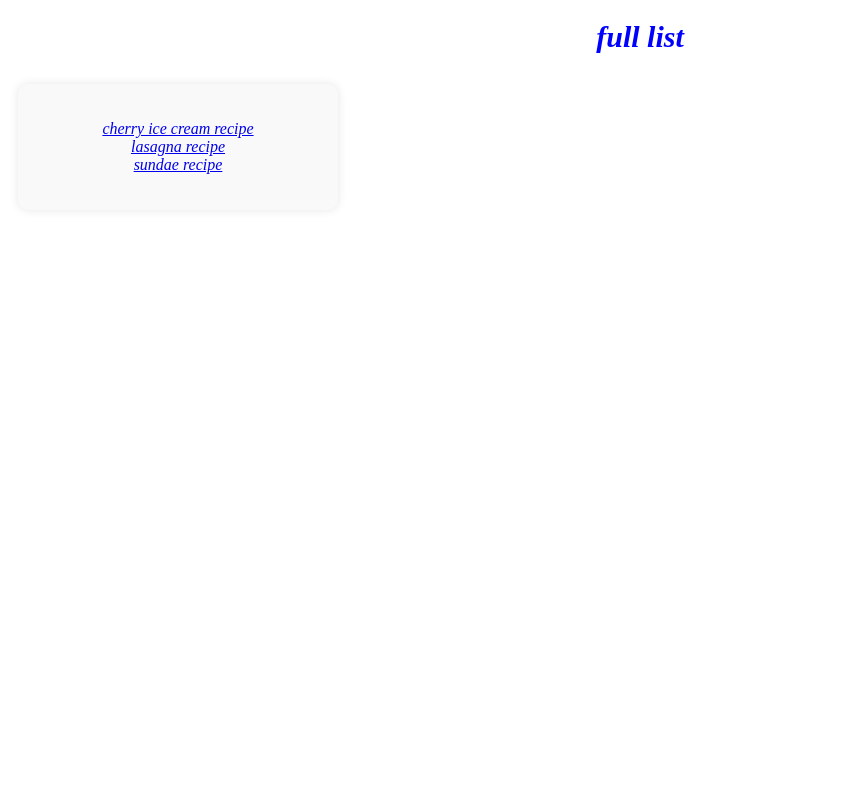
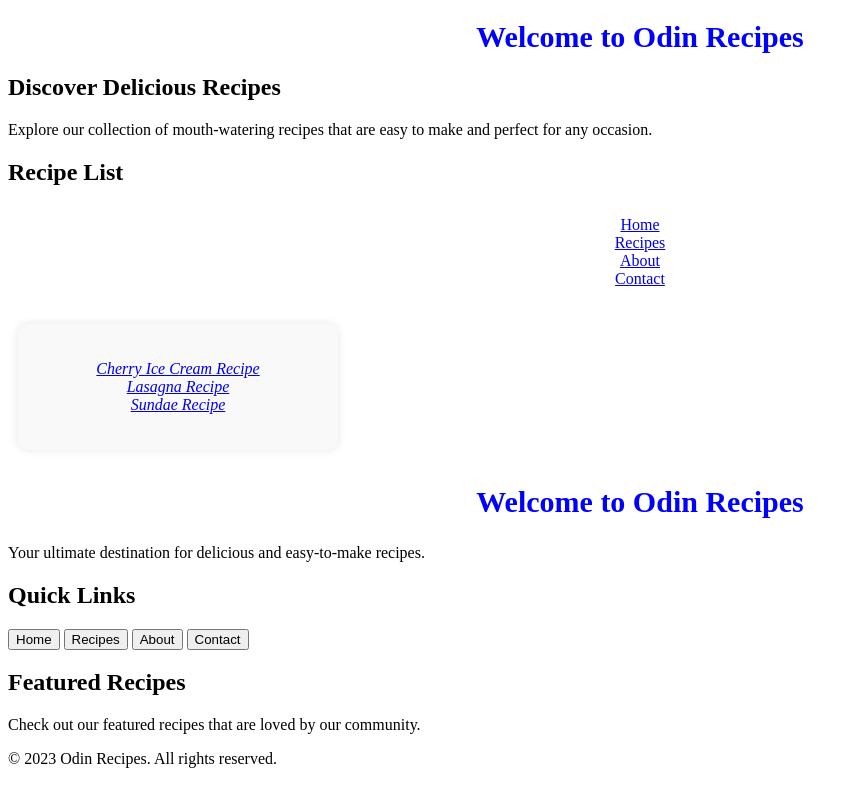
Before and after one commit to Frankiexxiv/odin-recipes, a plain HTML site: page index.html in a window 1280 px wide. Shown: the whole page, without its empty margins (0-858 px from the left). Drawn offline with Linux system fonts and the light colour scheme.

Commit message:
Updated the file to make it like a modern landing page

```diff
--- a/index.html
+++ b/index.html
@@ -6,15 +6,51 @@
     <meta name="viewport" content="width=device-width, initial-scale=1.0">
     <link rel="stylesheet" href="./static/styles.css">
   </head>
-
   <body>
-    <h1><strong><em>full list</em></strong></h1>
-    <div class="card">
-      <ul>
-        <li><a href="./recipes/cherry.html" title="Cherry Ice Cream Recipe"><em>cherry ice cream recipe</em></a></li>
-        <li><a href="./recipes/lasagna.html" title="Lasagna Recipe"><em>lasagna recipe</em></a></li>
-        <li><a href="./recipes/sundae.html" title="Sundae Recipe"><em>sundae recipe</em></a></li>
-      </ul>
+    <header class="header">
+      <h1>Welcome to Odin Recipes</h1>
+    </header>
+    <div class="container">
+      <section class="intro">
+        <h2>Discover Delicious Recipes</h2>
+        <p>Explore our collection of mouth-watering recipes that are easy to make and perfect for any occasion.</p>
+      </section>
+      <section class="recipes">
+        <h2>Recipe List</h2>
+        <nav class="navbar">
+          <ul>
+            <li><a href="#home">Home</a></li>
+            <li><a href="#recipes">Recipes</a></li>
+            <li><a href="#about">About</a></li>
+            <li><a href="#contact">Contact</a></li>
+          </ul>
+        </nav>
+        <div class="card">
+          <ul>
+            <li><a href="./recipes/cherry.html" title="Cherry Ice Cream Recipe"><em>Cherry Ice Cream Recipe</em></a></li>
+            <li><a href="./recipes/lasagna.html" title="Lasagna Recipe"><em>Lasagna Recipe</em></a></li>
+            <li><a href="./recipes/sundae.html" title="Sundae Recipe"><em>Sundae Recipe</em></a></li>
+          </ul>
+        </div>
+      </section>
+      <section class="hero">
+        <h1>Welcome to Odin Recipes</h1>
+        <p>Your ultimate destination for delicious and easy-to-make recipes.</p>
+      </section>
+      <aside class="sidebar">
+        <h2>Quick Links</h2>
+        <button onclick="location.href='#home'">Home</button>
+        <button onclick="location.href='#recipes'">Recipes</button>
+        <button onclick="location.href='#about'">About</button>
+        <button onclick="location.href='#contact'">Contact</button>
+      </aside>
+      <section class="additional-content">
+        <h2>Featured Recipes</h2>
+        <p>Check out our featured recipes that are loved by our community.</p>
+      </section>
     </div>
+    <footer class="footer">
+      <p>&copy; 2023 Odin Recipes. All rights reserved.</p>
+    </footer>
   </body>
 </html>
```
